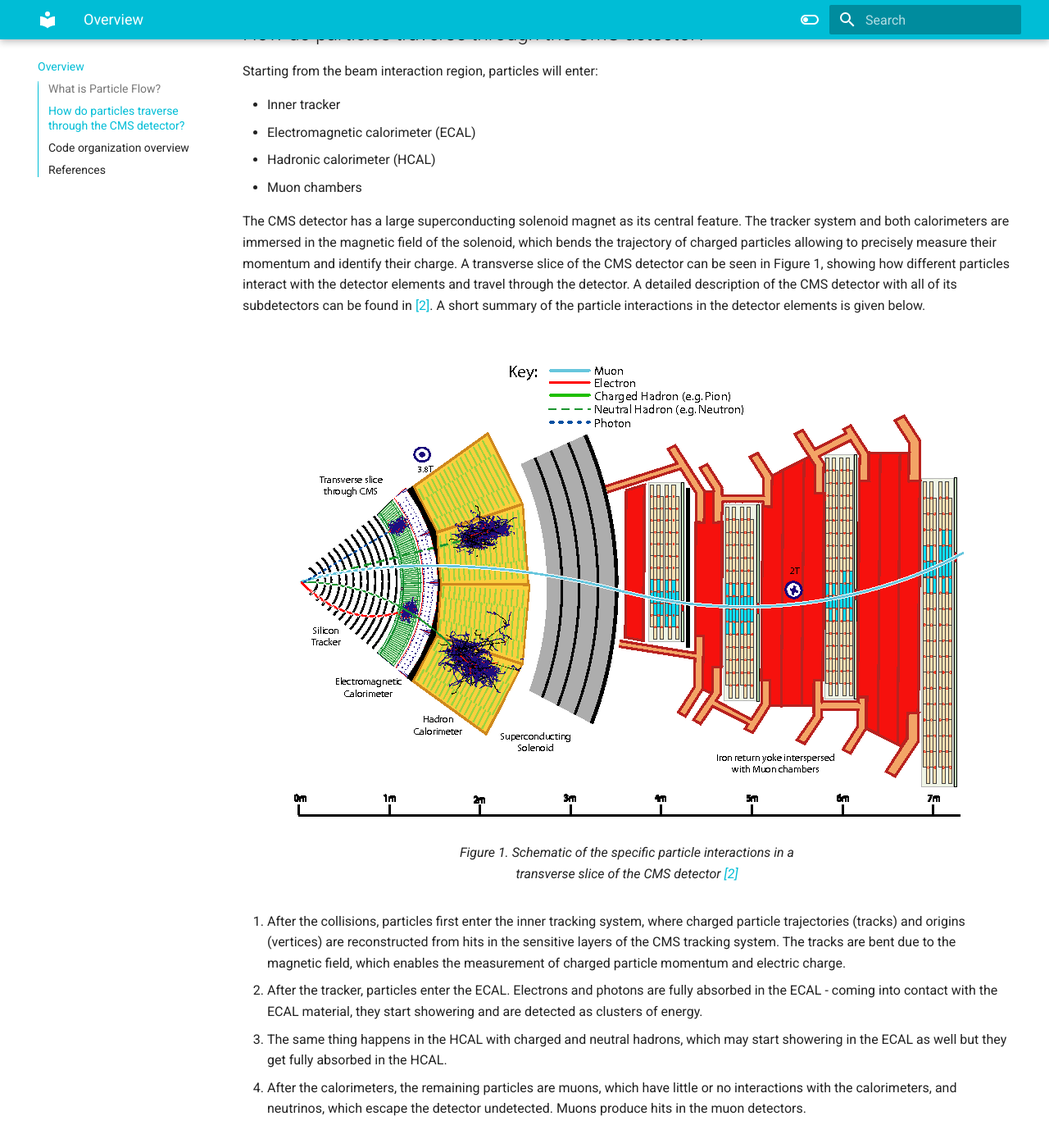
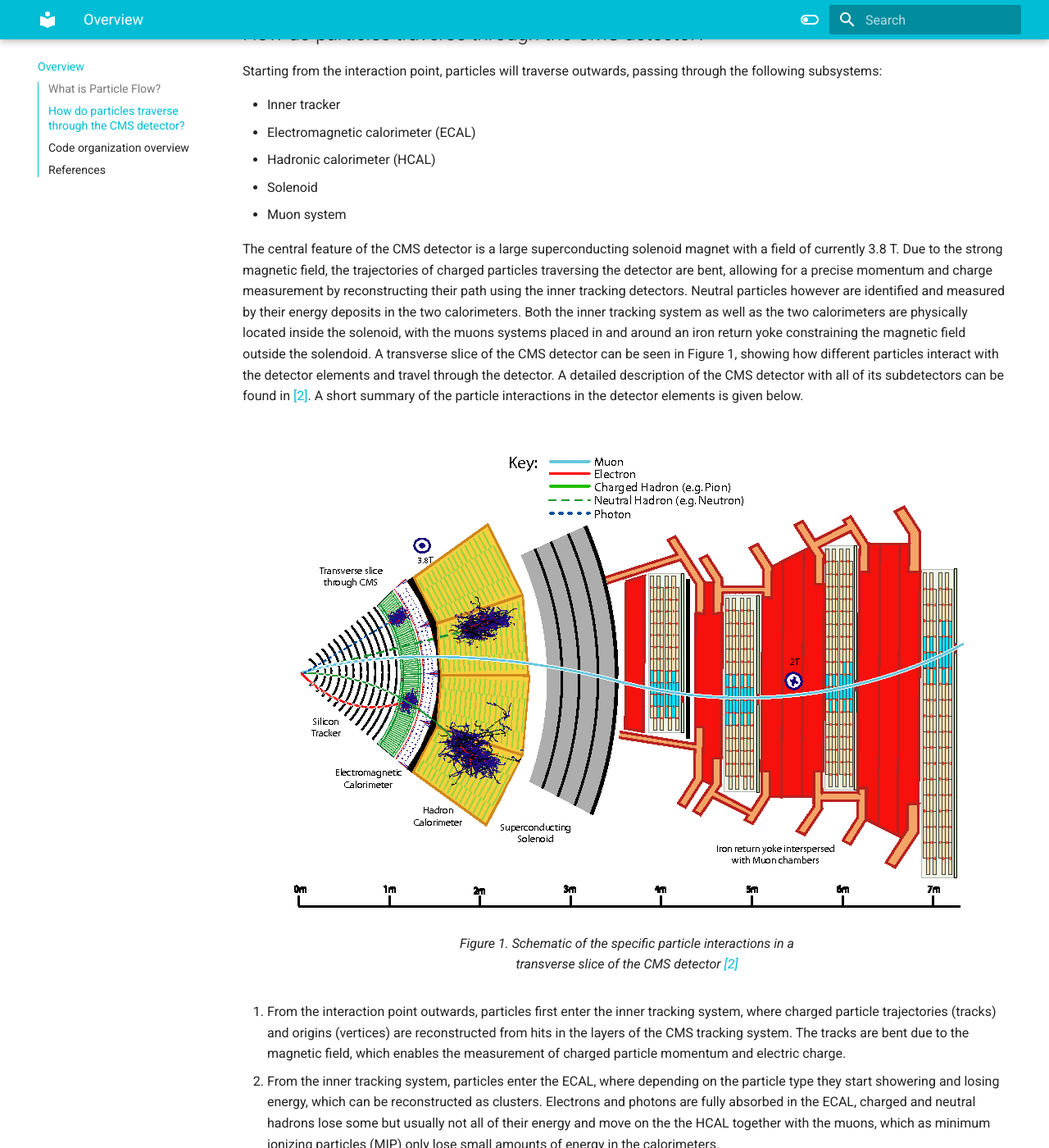
Before and after one commit to nseeba/PF-documentation, an MkDocs documentation site: the page built from docs/index.md, in a window 1280 px wide and 1400 px high, scrolled down 840 px. Shown: the whole window at 82% size. Built offline with MkDocs 1.6.1 and Material for MkDocs 9.7.7, drawn with Linux system fonts in a browser that asks for light colours; some of the changed text lies outside the part shown.

Commit message:
text updates

```diff
--- a/docs/index.md
+++ b/docs/index.md
@@ -10,11 +10,12 @@ The aim of this page is to provide a centralized overview of the CMS Particle Fl
 
 This page is based on <a href="https://arxiv.org/pdf/1706.04965.pdf" target="_blank" rel="noopener">[1]</a>.
 
-Link to the <a href="https://github.com/cms-sw/cmssw/tree/master/RecoParticleFlow/PFProducer/src" target="_blank" rel="noopener">Particle Flow Github repository</a>
+<a href="https://github.com/cms-sw/cmssw/tree/master/RecoParticleFlow/PFProducer/src" target="_blank" rel="noopener">Link</a> to the Particle Flow algorithm in CMSSW.
 
 ## What is Particle Flow?
 
-The Particle Flow (PF) algorithm is used to reconstruct and identify individually all particles produced in CMS by combining information from all subdetectors.<br>
+The Particle Flow (PF) algorithm is used to reconstruct and identify all particles produced in CMS individually by combining information from all subdetectors.
+<br>
 These particles include:<br>
 
 * [Muons](corepf.md#muons)
@@ -25,24 +26,25 @@ These particles include:<br>
 
 ## How do particles traverse through the CMS detector?
 
-Starting from the beam interaction region, particles will enter:
+Starting from the interaction point, particles will traverse outwards, passing through the following subsystems:
 
 * Inner tracker
 * Electromagnetic calorimeter (ECAL)
 * Hadronic calorimeter (HCAL)
-* Muon chambers
+* Solenoid
+* Muon system
 
-The CMS detector has a large superconducting solenoid magnet as its central feature. The tracker system and both calorimeters are immersed in the magnetic field of the solenoid, which bends the trajectory of charged particles allowing to precisely measure their momentum and identify their charge. A transverse slice of the CMS detector can be seen in Figure 1, showing how different particles interact with the detector elements and travel through the detector. A detailed description of the CMS detector with all of its subdetectors can be found in <a href="https://iopscience.iop.org/article/10.1088/1748-0221/3/08/S08004/pdf" target="_blank" rel="noopener">[2]</a>. A short summary of the particle interactions in the detector elements is given below.
+The central feature of the  CMS detector is a large superconducting solenoid magnet with a field of currently 3.8 T. Due to the strong magnetic field, the trajectories of charged particles traversing the detector are bent, allowing for a precise momentum and charge measurement by reconstructing their path using the inner tracking detectors. Neutral particles however are identified and measured by their energy deposits in the two calorimeters. Both the inner tracking system as well as the two calorimeters are physically located inside the solenoid, with the muons systems placed in and around an iron return yoke constraining the magnetic field outside the solendoid. A transverse slice of the CMS detector can be seen in Figure 1, showing how different particles interact with the detector elements and travel through the detector. A detailed description of the CMS detector with all of its subdetectors can be found in <a href="https://iopscience.iop.org/article/10.1088/1748-0221/3/08/S08004/pdf" target="_blank" rel="noopener">[2]</a>. A short summary of the particle interactions in the detector elements is given below.
 
 <figure markdown>
   ![cmsslice](assets/cmsslice.png){align="center"}
   <figcaption>Figure 1. Schematic of the specific particle interactions in a transverse slice of the CMS detector <a href="https://iopscience.iop.org/article/10.1088/1748-0221/3/08/S08004/pdf" target="_blank" rel="noopener">[2]</a> </figcaption>
  </figure>
 
-1. After the collisions, particles first enter the inner tracking system, where charged particle trajectories (tracks) and origins (vertices) are reconstructed from hits in the sensitive layers of the CMS tracking system. The tracks are bent due to the magnetic field, which enables the measurement of charged particle momentum and electric charge.
-2. After the tracker, particles enter the ECAL. Electrons and photons are fully absorbed in the ECAL - coming into contact with the ECAL material, they start showering and are detected as clusters of energy.
-3. The same thing happens in the HCAL with charged and neutral hadrons, which may start showering in the ECAL as well but they get fully absorbed in the HCAL.
-4. After the calorimeters, the remaining particles are muons, which have little or no interactions with the calorimeters, and neutrinos, which escape the detector undetected. Muons produce hits in the muon detectors.
+1. From the interaction point outwards, particles first enter the inner tracking system, where charged particle trajectories (tracks) and origins (vertices) are reconstructed from hits in the layers of the CMS tracking system. The tracks are bent due to the magnetic field, which enables the measurement of charged particle momentum and electric charge.
+2. From the inner tracking system, particles enter the ECAL, where depending on the particle type they start showering and losing energy, which can be reconstructed as clusters. Electrons and photons are fully absorbed in the ECAL, charged and neutral hadrons lose some but usually not all of their energy and move on the the HCAL together with the muons, which as minimum ionizing particles (MIP) only lose small amounts of energy in the calorimeters.
+3. Charged and neutral hadrons continue showering in the HCAL, where they lose most if not all of their energy and get fully absorbed. Hadrons with enough energy can penetrate the outer boundaries of the HCAL and are stopped in the iron yoke surrounding the solenoid.
+4. Finally, muons as the only standard model particles, except neutrinos passing through all previous detector systems, leave tracks in the muons system allowing for their identification and futher constraints for their momentum reconstruction.
 
 ## Code organization overview
 <span style="color:red">**WORK IN PROGRESS**</span>
```
Also changed, not shown: docs/corepf.md (+3 -3 lines).
